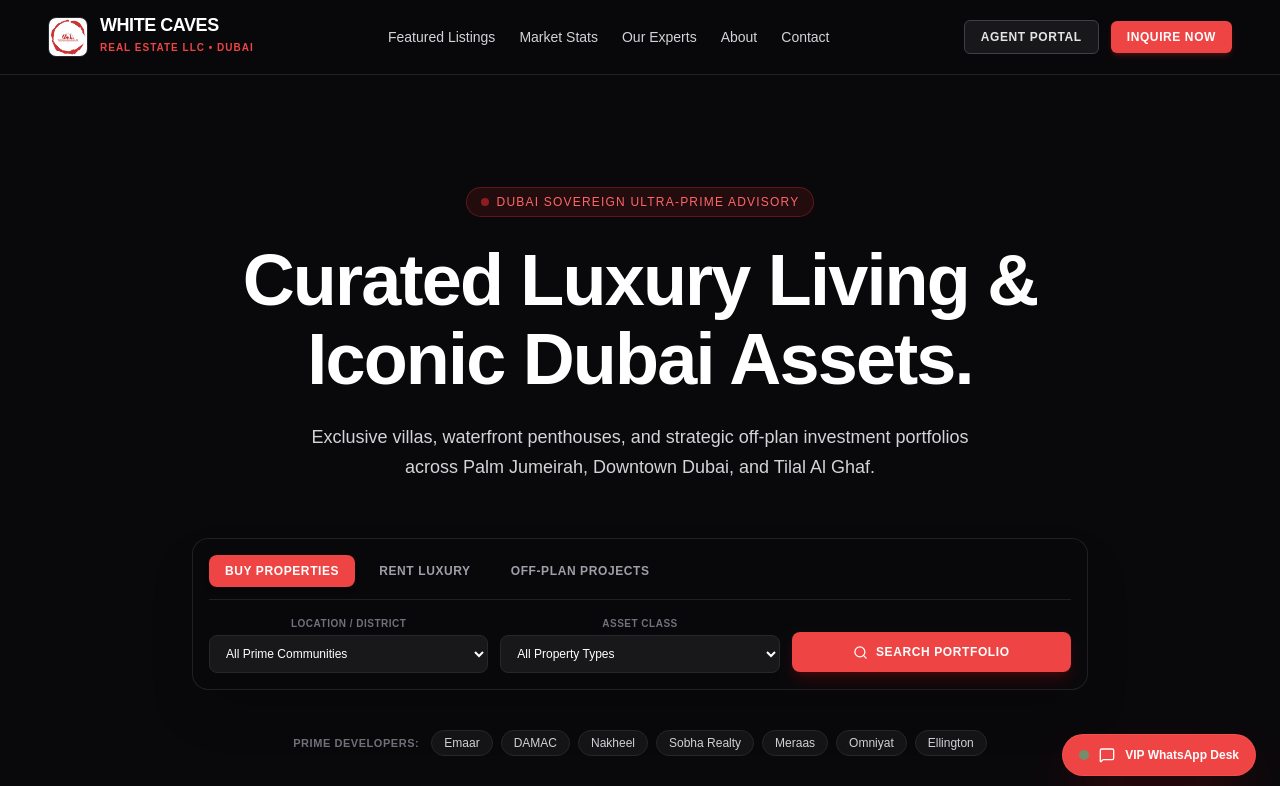
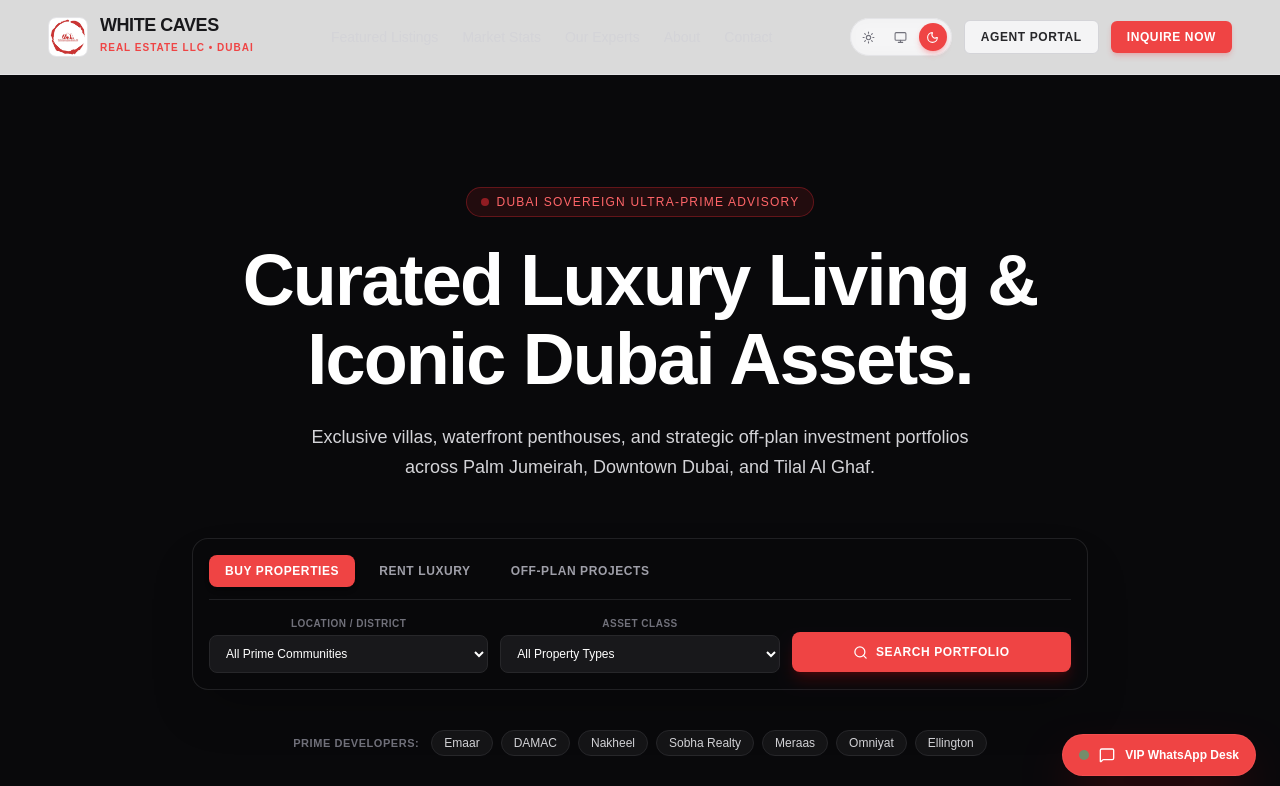
Before and after one commit to arslan9024/White-Caves-Web, a Next.js app: page / in a window 1280 px wide. Shown: the top 786 px of the page. Built offline with nearby package versions, Linux system fonts and the light colour scheme.

Commit message:
feat: migrate Light/Dark/System theme provider and ThemeToggle to White-Caves-Web

```diff
--- a/package.json
+++ b/package.json
@@ -12,6 +12,7 @@
     "framer-motion": "^14.13.0",
     "lucide-react": "^1.72.0",
     "next": "16.4.6",
+    "next-themes": "^0.4.6",
     "react": "19.3.0",
     "react-dom": "19.3.0"
   },
--- a/src/app/layout.tsx
+++ b/src/app/layout.tsx
@@ -1,5 +1,6 @@
 import type { Metadata } from "next";
 import { Geist, Geist_Mono } from "next/font/google";
+import { ThemeProvider } from "../components/Theme";
 import "./globals.css";
 
 const geistSans = Geist({
@@ -45,9 +46,11 @@ export default function RootLayout({
   children: React.ReactNode;
 }>) {
   return (
-    <html lang="en" className={`${geistSans.variable} ${geistMono.variable} h-full antialiased dark`}>
-      <body className="min-h-full flex flex-col bg-zinc-950 text-zinc-100 selection:bg-rose-600 selection:text-white">
-        {children}
+    <html lang="en" suppressHydrationWarning className={`${geistSans.variable} ${geistMono.variable} h-full antialiased`}>
+      <body className="min-h-full flex flex-col bg-zinc-50 dark:bg-zinc-950 text-zinc-900 dark:text-zinc-100 selection:bg-rose-600 selection:text-white transition-colors duration-200">
+        <ThemeProvider attribute="class" defaultTheme="dark" enableSystem>
+          {children}
+        </ThemeProvider>
       </body>
     </html>
   );
--- a/src/components/Navbar/MobileDrawer.tsx
+++ b/src/components/Navbar/MobileDrawer.tsx
@@ -3,6 +3,7 @@
 import Image from 'next/image';
 import Link from 'next/link';
 import { NavItem, PORTAL_LINK, WHATSAPP_LINK } from '../../data/nav.data';
+import { ThemeToggle } from '../Theme';
 
 interface MobileDrawerProps {
   isOpen: boolean;
@@ -14,8 +15,8 @@ export const MobileDrawer = ({ isOpen, onClose, links }: MobileDrawerProps) => {
   if (!isOpen) return null;
 
   return (
-    <div className="fixed inset-0 z-50 md:hidden bg-zinc-950/90 backdrop-blur-lg flex flex-col p-6 animate-in fade-in duration-200">
-      <div className="flex items-center justify-between pb-6 border-b border-zinc-800">
+    <div className="fixed inset-0 z-50 md:hidden bg-white/95 dark:bg-zinc-950/95 backdrop-blur-lg flex flex-col p-6 animate-in fade-in duration-200">
+      <div className="flex items-center justify-between pb-6 border-b border-zinc-200 dark:border-zinc-800">
         <div className="flex items-center gap-3">
           <Image
             src="/company-logo.jpg"
@@ -24,15 +25,18 @@ export const MobileDrawer = ({ isOpen, onClose, links }: MobileDrawerProps) => {
             height={36}
             className="rounded-lg object-cover"
           />
-          <span className="font-bold text-white tracking-wide">WHITE CAVES</span>
+          <span className="font-bold text-zinc-900 dark:text-white tracking-wide">WHITE CAVES</span>
         </div>
+        <div className="flex items-center gap-2">
+          <ThemeToggle />
           <button
             onClick={onClose}
             aria-label="Close navigation menu"
-          className="p-2 text-zinc-400 hover:text-white"
+            className="p-2 text-zinc-500 dark:text-zinc-400 hover:text-zinc-900 dark:hover:text-white"
           >
             ✕
           </button>
+        </div>
       </div>
 
       <nav className="flex flex-col gap-4 py-8">
@@ -41,19 +45,19 @@ export const MobileDrawer = ({ isOpen, onClose, links }: MobileDrawerProps) => {
             key={link.label}
             href={link.href}
             onClick={onClose}
-            className="text-lg font-medium text-zinc-300 hover:text-[#EF4444] transition-colors"
+            className="text-lg font-medium text-zinc-700 dark:text-zinc-300 hover:text-[#EF4444] transition-colors"
           >
             {link.label}
           </Link>
         ))}
       </nav>
 
-      <div className="mt-auto flex flex-col gap-3 pt-6 border-t border-zinc-800">
+      <div className="mt-auto flex flex-col gap-3 pt-6 border-t border-zinc-200 dark:border-zinc-800">
         <a
           href={PORTAL_LINK}
           target="_blank"
           rel="noopener noreferrer"
-          className="w-full text-center py-3 text-xs font-semibold uppercase tracking-wider rounded-md border border-zinc-700 bg-zinc-900 text-zinc-200"
+          className="w-full text-center py-3 text-xs font-semibold uppercase tracking-wider rounded-md border border-zinc-300 dark:border-zinc-700 bg-zinc-100 dark:bg-zinc-900 text-zinc-800 dark:text-zinc-200"
         >
           Agent Portal
         </a>
@@ -61,7 +65,7 @@ export const MobileDrawer = ({ isOpen, onClose, links }: MobileDrawerProps) => {
           href={WHATSAPP_LINK}
           target="_blank"
           rel="noopener noreferrer"
-          className="w-full text-center py-3 text-xs font-semibold uppercase tracking-wider rounded-md bg-[#EF4444] text-white hover:bg-red-600"
+          className="w-full text-center py-3 text-xs font-semibold uppercase tracking-wider rounded-md bg-[#EF4444] text-white hover:bg-red-600 shadow-md shadow-red-500/20"
         >
           Inquire via WhatsApp
         </a>
--- a/src/components/Navbar/Navbar.tsx
+++ b/src/components/Navbar/Navbar.tsx
@@ -7,15 +7,16 @@ import { Menu } from 'lucide-react';
 import { NAV_LINKS, PORTAL_LINK, WHATSAPP_LINK } from '../../data/nav.data';
 import { NavLinks } from './NavLinks';
 import { MobileDrawer } from './MobileDrawer';
+import { ThemeToggle } from '../Theme';
 
 export const Navbar = () => {
   const [mobileOpen, setMobileOpen] = useState(false);
 
   return (
     <>
-      <header className="sticky top-0 z-40 backdrop-blur-md bg-zinc-950/85 border-b border-zinc-800/80 px-6 lg:px-12 py-4 flex items-center justify-between">
+      <header className="sticky top-0 z-40 backdrop-blur-md bg-white/85 dark:bg-zinc-950/85 border-b border-zinc-200 dark:border-zinc-800/80 px-6 lg:px-12 py-4 flex items-center justify-between transition-colors">
         <Link href="/" className="flex items-center gap-3">
-          <div className="h-10 w-10 relative rounded-lg overflow-hidden border border-zinc-800 bg-zinc-900 flex items-center justify-center">
+          <div className="h-10 w-10 relative rounded-lg overflow-hidden border border-zinc-200 dark:border-zinc-800 bg-zinc-100 dark:bg-zinc-900 flex items-center justify-center">
             <Image
               src="/company-logo.jpg"
               alt="White Caves Logo"
@@ -26,7 +27,7 @@ export const Navbar = () => {
             />
           </div>
           <div>
-            <span className="text-lg font-bold tracking-tight text-white block leading-none">
+            <span className="text-lg font-bold tracking-tight text-zinc-900 dark:text-white block leading-none">
               WHITE CAVES
             </span>
             <span className="text-[10px] tracking-widest text-[#EF4444] font-semibold uppercase">
@@ -38,13 +39,15 @@ export const Navbar = () => {
         {/* Desktop Navigation */}
         <NavLinks links={NAV_LINKS} className="hidden md:flex" />
 
-        {/* CTAs */}
+        {/* CTAs & Theme Toggle */}
         <div className="flex items-center gap-3">
+          <ThemeToggle />
+
           <a
             href={PORTAL_LINK}
             target="_blank"
             rel="noopener noreferrer"
-            className="hidden sm:inline-flex items-center justify-center px-4 py-2 text-xs font-semibold uppercase tracking-wider rounded-md border border-zinc-700 bg-zinc-900 text-zinc-200 hover:bg-zinc-800 transition"
+            className="hidden sm:inline-flex items-center justify-center px-4 py-2 text-xs font-semibold uppercase tracking-wider rounded-md border border-zinc-300 dark:border-zinc-700 bg-zinc-100 dark:bg-zinc-900 text-zinc-800 dark:text-zinc-200 hover:bg-zinc-200 dark:hover:bg-zinc-800 transition"
           >
             Agent Portal
           </a>
@@ -61,7 +64,7 @@ export const Navbar = () => {
           <button
             onClick={() => setMobileOpen(true)}
             aria-label="Open mobile menu"
-            className="md:hidden p-2 text-zinc-400 hover:text-white"
+            className="md:hidden p-2 text-zinc-600 dark:text-zinc-400 hover:text-zinc-900 dark:hover:text-white"
           >
             <Menu size={24} />
           </button>
--- /dev/null
+++ b/src/components/Theme/ThemeProvider.tsx
@@ -0,0 +1,8 @@
+'use client';
+
+import * as React from 'react';
+import { ThemeProvider as NextThemesProvider, type ThemeProviderProps } from 'next-themes';
+
+export function ThemeProvider({ children, ...props }: ThemeProviderProps) {
+  return <NextThemesProvider {...props}>{children}</NextThemesProvider>;
+}
--- /dev/null
+++ b/src/components/Theme/ThemeToggle.tsx
@@ -0,0 +1,82 @@
+'use client';
+
+import React, { useEffect, useState } from 'react';
+import { useTheme } from 'next-themes';
+import { Sun, Moon, Monitor } from 'lucide-react';
+
+interface ThemeToggleProps {
+  className?: string;
+  compact?: boolean;
+}
+
+export function ThemeToggle({ className = '', compact = false }: ThemeToggleProps) {
+  const [mounted, setMounted] = useState(false);
+  const { theme, setTheme } = useTheme();
+
+  // Avoid hydration mismatch
+  useEffect(() => {
+    setMounted(true);
+  }, []);
+
+  if (!mounted) {
+    return (
+      <div
+        className={`w-9 h-9 rounded-full border border-zinc-200 dark:border-zinc-800 bg-transparent animate-pulse ${className}`}
+        aria-hidden="true"
+      />
+    );
+  }
+
+  if (compact) {
+    const isDark = theme === 'dark';
+    return (
+      <button
+        type="button"
+        onClick={() => setTheme(isDark ? 'light' : 'dark')}
+        aria-label={`Switch to ${isDark ? 'light' : 'dark'} mode`}
+        title={`Switch to ${isDark ? 'light' : 'dark'} mode`}
+        className={`inline-flex items-center justify-center w-9 h-9 rounded-full border border-zinc-200 dark:border-zinc-800 bg-white/80 dark:bg-zinc-900/80 text-zinc-700 dark:text-zinc-200 hover:text-[#EF4444] dark:hover:text-[#EF4444] transition-all shadow-sm ${className}`}
+      >
+        {isDark ? <Sun size={16} /> : <Moon size={16} />}
+      </button>
+    );
+  }
+
+  // 3-way pill mode (light / system / dark)
+  const modes = [
+    { mode: 'light', icon: <Sun size={13} />, label: 'Light mode' },
+    { mode: 'system', icon: <Monitor size={13} />, label: 'System mode' },
+    { mode: 'dark', icon: <Moon size={13} />, label: 'Dark mode' },
+  ] as const;
+
+  return (
+    <div
+      role="group"
+      aria-label="Theme mode"
+      className={`inline-flex items-center gap-1 p-1 rounded-full border border-zinc-200 dark:border-zinc-800 bg-zinc-100/80 dark:bg-zinc-900/80 backdrop-blur-sm ${className}`}
+    >
+      {modes.map(({ mode, icon, label }) => {
+        const active = theme === mode;
+        return (
+          <button
+            key={mode}
+            type="button"
+            onClick={() => setTheme(mode)}
+            aria-pressed={active}
+            aria-label={label}
+            title={label}
+            className={`inline-flex items-center justify-center w-7 h-7 rounded-full text-xs transition-all ${
+              active
+                ? 'bg-[#EF4444] text-white shadow-md shadow-red-500/25'
+                : 'text-zinc-500 dark:text-zinc-400 hover:text-zinc-900 dark:hover:text-white'
+            }`}
+          >
+            {icon}
+          </button>
+        );
+      })}
+    </div>
+  );
+}
+
+export default ThemeToggle;
--- /dev/null
+++ b/src/components/Theme/index.ts
@@ -0,0 +1,2 @@
+export { ThemeProvider } from './ThemeProvider';
+export { ThemeToggle } from './ThemeToggle';
```
Also changed, not shown: 1 other file (tests, documents, lock files or other folders). Lines whose indentation alone changed are shown as unchanged.
